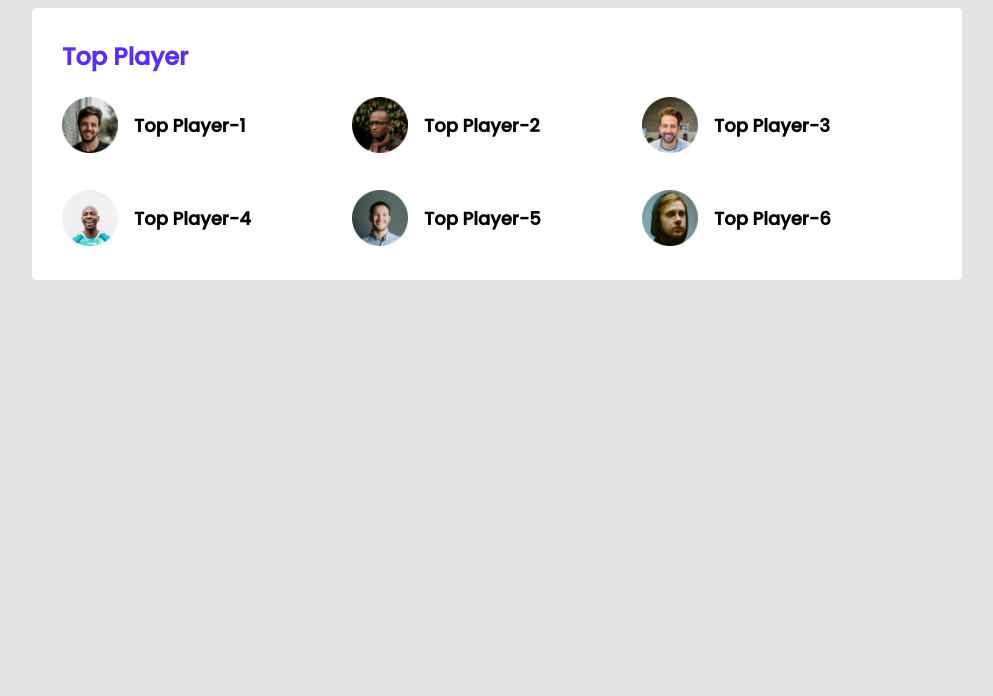
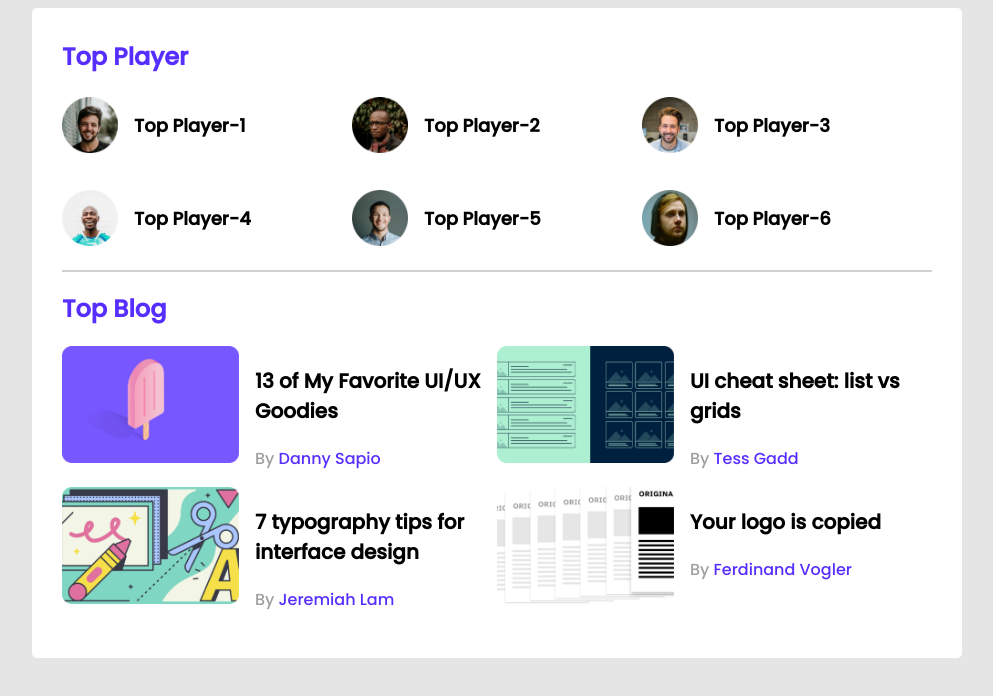
Before and after one commit to Md-Mobassher/leader-board-css3, a plain HTML site: page index.html in a window 1280 px wide. Shown: the whole page, without its empty margins (143-1136 px from the left). Drawn offline with Linux system fonts and the light colour scheme.

Commit message:
blog added

```diff
--- a/index.html
+++ b/index.html
@@ -47,8 +47,80 @@
                     </div>
                 </div>
             </div>
+            <hr>
             <!-- top player end  -->
+            <!-- top blog start  -->
+            <div class="top-blogs">
+                <h2 class="player-title">Top Blog</h2>
+                <div class="blogs">
+                    <article>
+                        <div class="blog">
+                            <div class="blog-image">
+                                <img src="images/blogs/blog-1.png" alt="">
+                            </div>
+                            <div class="blog-info">
+                                <div class="blog-title">
+                                    <h3>13 of My Favorite UI/UX Goodies</h3>
+                                </div>
+                                <div class="blog-author">
+                                    <p>By <a href="">Danny Sapio</a></p>
+                                </div>
+                            </div>
+                        </div>
+                    </article>
+                    <article>
+                        <div class="blog">
+                            <div class="blog-image">
+                                <img src="images/blogs/blog-2.png" alt="">
+                            </div>
+                            <div class="blog-info">
+                                <div class="blog-title">
+                                    <h3>UI cheat sheet: list vs grids</h3>
+                                </div>
+                                <div class="blog-author">
+                                    <p>By <a href="">Tess Gadd</a></p>
+                                </div>
+                            </div>
+                        </div>
+                    </article>
+                    <article>
+                        <div class="blog">
+                            <div class="blog-image">
+                                <img src="images/blogs/blog-3.png" alt="">
+                            </div>
+                            <div class="blog-info">
+                                <div class="blog-title">
+                                    <h3>
+                                        7 typography tips for interface design
+                                    </h3>
+                                </div>
+                                <div class="blog-author">
+                                    <p>By <a href="">Jeremiah Lam</a></p>
+                                </div>
+                            </div>
+                        </div>
+                    </article>
+                    <article>
+                        <div class="blog">
+                            <div class="blog-image">
+                                <img src="images/blogs/blog-4.png" alt="">
+                            </div>
+                            <div class="blog-info">
+                                <div class="blog-title">
+                                    <h3>Your logo is copied</h3>
+                                </div>
+                                <div class="blog-author">
+                                    <p>By <a href="">Ferdinand Vogler</a></p>
+                                </div>
+                            </div>
+                        </div>
+                    </article>
 
+            </div>
+
+            </div>
+
+            <!-- top blog end  -->
         </section>
     </main>
 </body>
--- a/styles/styles.css
+++ b/styles/styles.css
@@ -16,8 +16,15 @@ main{
     padding: 30px;
     border-radius: 5px;
 }
+hr{
+    border: 1px solid #D1D1D1;
+}
+
 
 /* top players style  */
+.top-players{
+    margin-bottom: 20px;
+}
 .player-title{
     font-size: 24px;
     margin-top: 1px;
@@ -39,5 +46,36 @@ main{
 }
 .player h3{
     font-size: 18px;
+}
 
+/* ========================
+        top blog styles
+========================== */
+.top-blogs{
+    margin-top: 19px;
 }
+.blogs{
+    display: grid;
+    grid-template-columns: repeat(2, 1fr);
+}
+.blog{
+    display: flex;
+}
+.blog-image img{
+    width: 177px;
+    height: 117px;
+}
+.blog-info{
+    margin-left: 16px;
+}
+.blog-title h3{
+    font-size: 20px;
+}
+.blog-author {
+    font-size: 16px;
+    color: #9F9F9F;
+}
+.blog-author a{
+    text-decoration: none;
+    color: #562EFF;
+}
```
